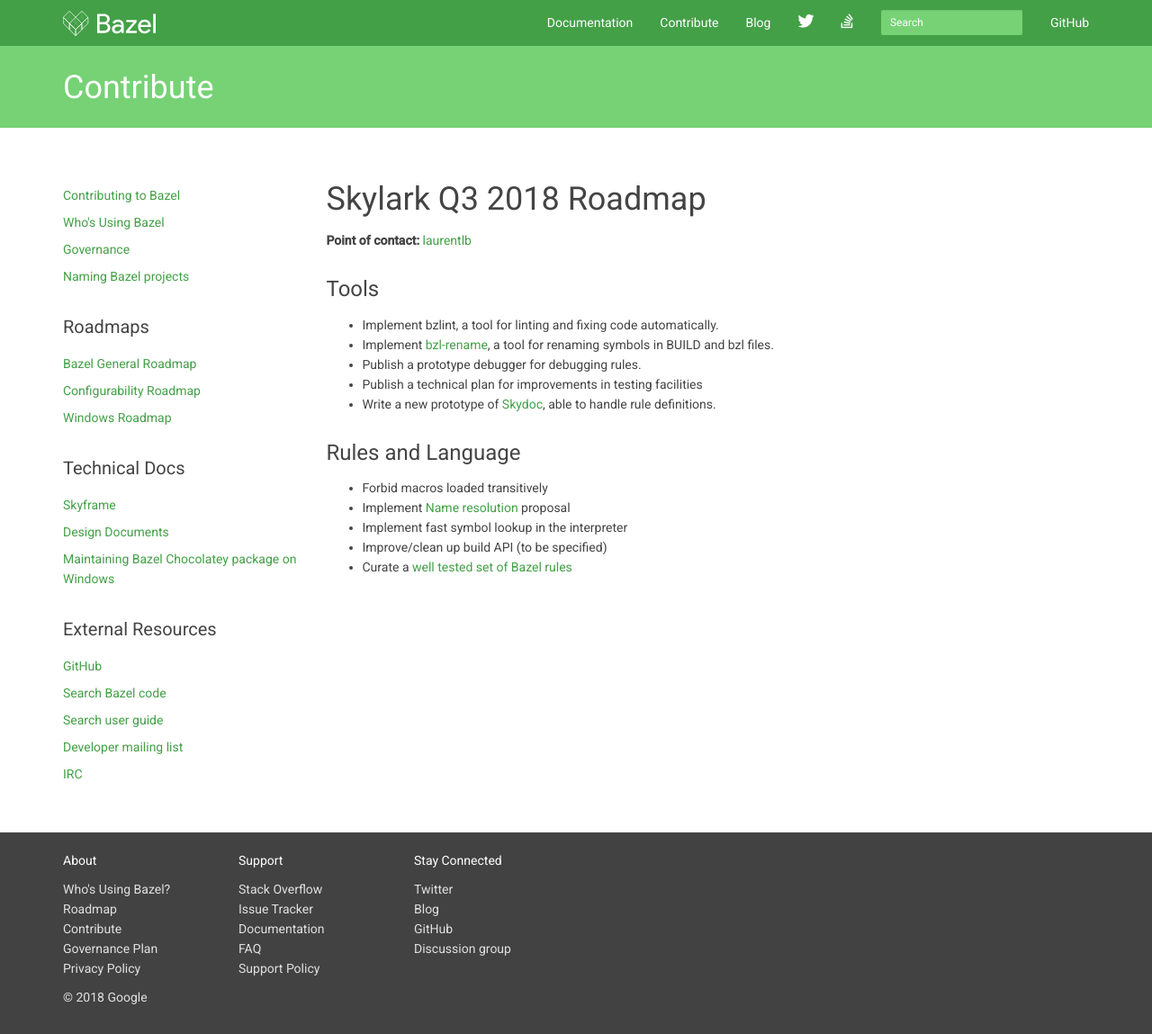
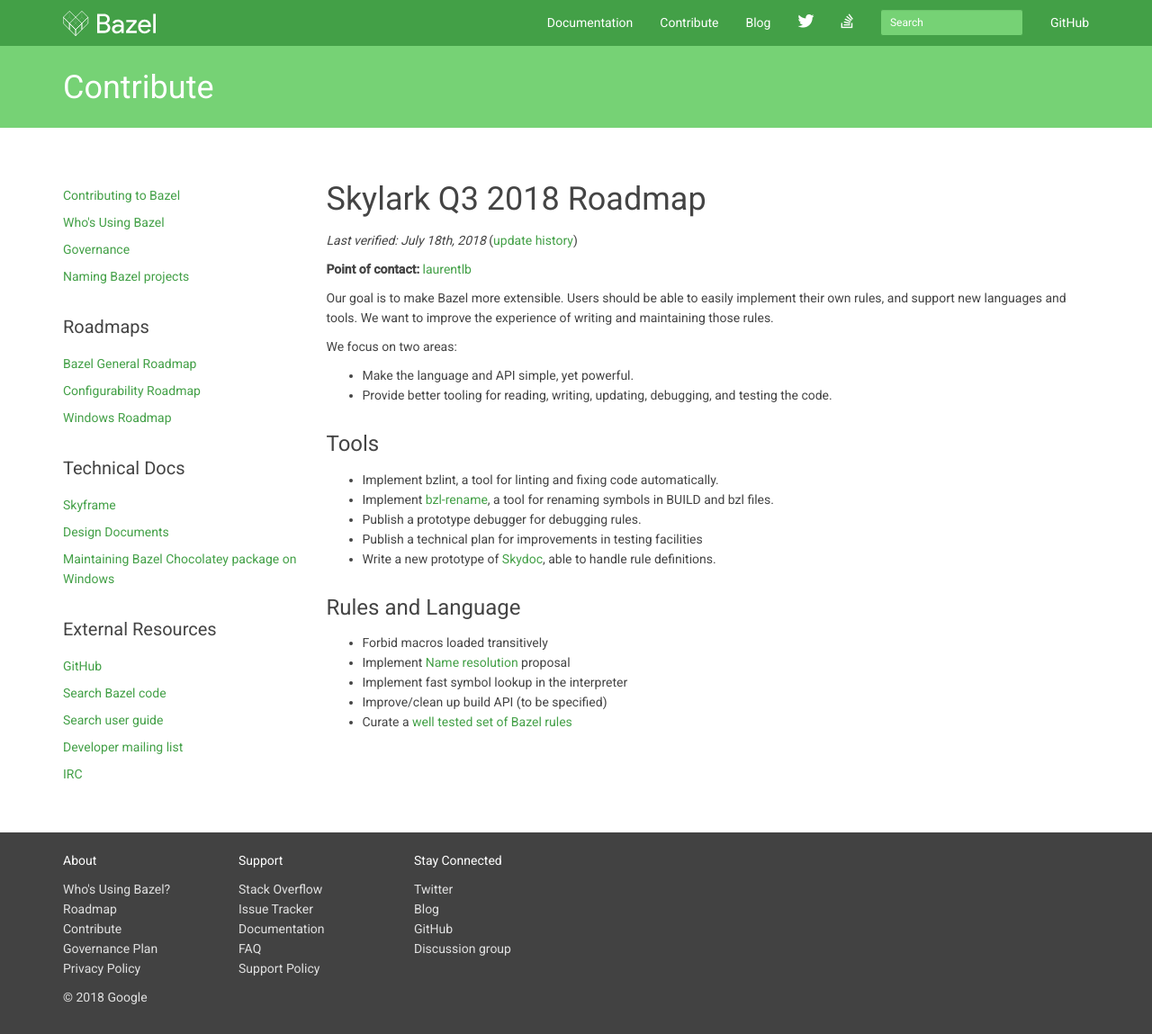
Before and after one commit to bazelbuild/bazel-website, a Jekyll site: the page built from roadmaps/skylark.md, in a window 1280 px wide and 1149 px high. Shown: the whole window at 90% size. Built offline with Jekyll 4.4.1, drawn with Linux system fonts in a browser that asks for light colours; nearby versions of some CDN libraries; library files that are not in the unit come from our copies; Markdown is read by kramdown in place of the engine named in the settings; comment, search, counter and statistics services are not loaded.

Commit message:
Add goals for the team

```diff
--- a/roadmaps/skylark.md
+++ b/roadmaps/skylark.md
@@ -5,7 +5,20 @@
 
 # Skylark Q3 2018 Roadmap
 
+*Last verified: July 18th, 2018*
+([update history](https://github.com/bazelbuild/bazel-website/commits/master/roadmaps/skylark.md))
+
 **Point of contact:** [laurentlb](https://github.com/laurentlb)
+
+Our goal is to make Bazel more extensible. Users should be able to easily
+implement their own rules, and support new languages and tools. We want to
+improve the experience of writing and maintaining those rules.
+
+We focus on two areas:
+
+* Make the language and API simple, yet powerful.
+* Provide better tooling for reading, writing, updating, debugging, and testing the code.
+
 
 ## Tools
 
@@ -16,6 +29,7 @@
 * Publish a technical plan for improvements in testing facilities
 * Write a new prototype of [Skydoc](https://skydoc.bazel.build/), able to handle rule definitions.
 
+
 ## Rules and Language
 
 * Forbid macros loaded transitively
```
